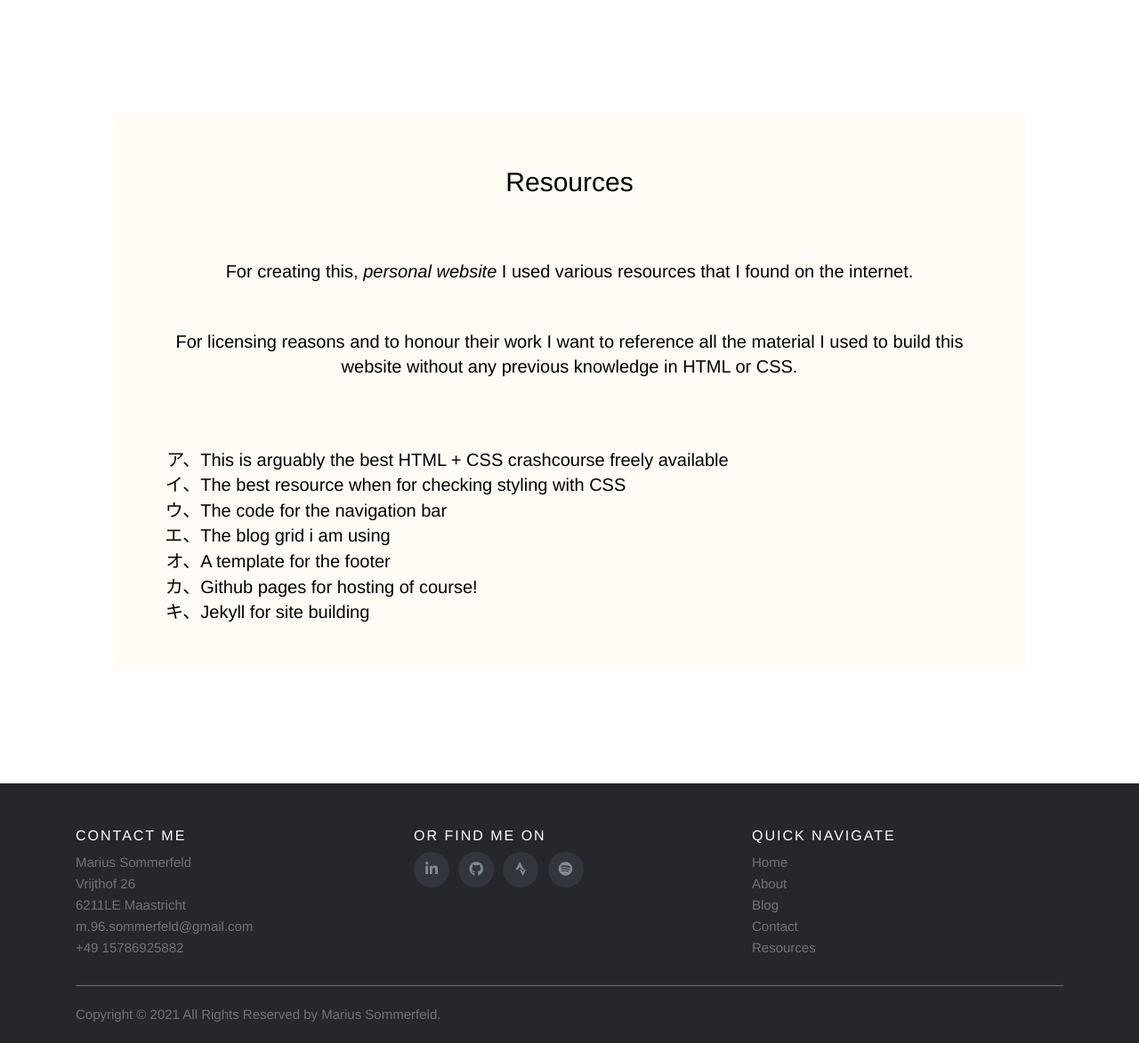
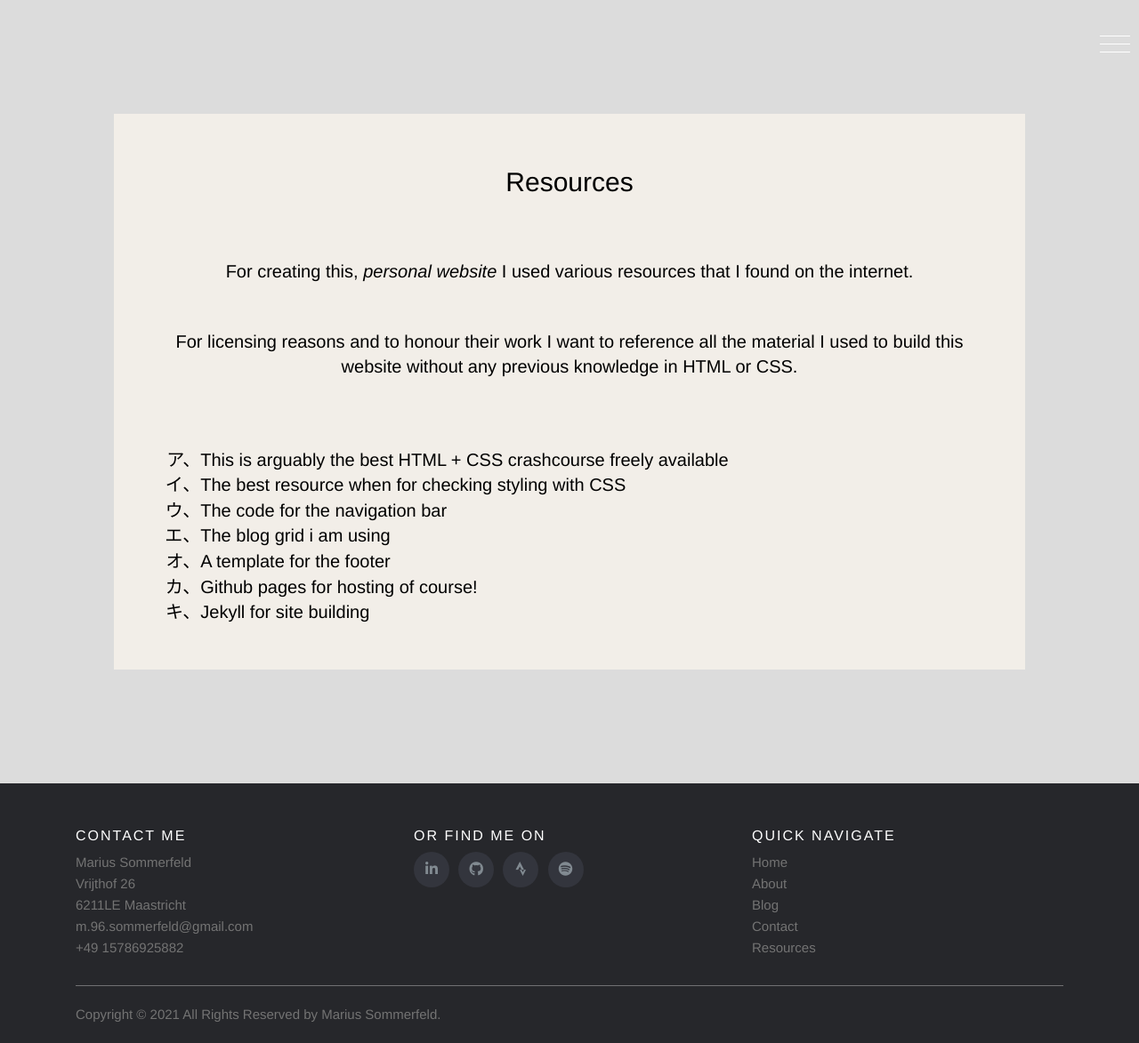
Before and after one commit to Marius-So/Marius-So.github.io, a Jekyll site: the page built from sites/resources.html, in a window 1280 px wide. Shown: the whole page at 89% size. Built offline with Jekyll 4.4.1, drawn with Linux system fonts in a browser that asks for light colours; nearby versions of some CDN libraries; comment, search, counter and statistics services are not loaded.

Commit message:
finished the 404 page

```diff
--- a/_sass/404-styling.scss
+++ b/_sass/404-styling.scss
@@ -1,12 +1,51 @@
+.content{
+    background-color: #fff9f0a1;
+
+    min-height: 80vb;
+
+}
+
+
 .content .notfound{
-    background-color: white;
+    background-color: #fff9f0a1;
     z-index: 1;
     color: black;
     min-height: 80vb;
+    margin-bottom: -5%;
+
 }
+
+.content .notfound div{
+    margin-top: 0%;
+}
+
 
 .content {
     background-image: none;
 
     width: 100%;
 }
+
+.notfound h1, h3{
+    text-align: center;
+    width: 80%;
+    margin: 3% 10%;
+}
+.notfound .gif {
+    margin: 10% 10%;
+}
+
+.notfound .gif iframe{
+    height:  -webkit-fill-available;
+    width: 100%;
+
+}
+
+.giphy-embed{
+    border-width: 0px;
+    width:max-content;
+    height: 100%;
+    position: inherit;
+    width: -webkit-fill-available;
+    height: -webkit-fill-available;
+}
--- a/_sass/blogcards.scss
+++ b/_sass/blogcards.scss
@@ -3,7 +3,7 @@
     background-size: cover;
     background-position: center center;
     background-attachment: fixed;
-    width: 100%;
+	width: 100%;
 }
 .screen-reader-text {
 	clip: rect(1px, 1px, 1px, 1px);
--- a/_sass/resources-styling.scss
+++ b/_sass/resources-styling.scss
@@ -1,10 +1,6 @@
-.content{
-    background-image: url("/assets/images/startup.jpg");
-    background-size: cover;
-    background-position: center center;
-    background-attachment: fixed;
-    width: 100%;
-  }
+.outerresources{
+    background-color: gainsboro;
+}
 
 .resources{
     color: black;
--- a/sites/resources.html
+++ b/sites/resources.html
@@ -3,7 +3,8 @@
 permaling: /sites/resources.html
 title: Resources
 ---
-<div class="resources">
+<div class="outerresources">
+    <div class="resources">
     <h2>
         Resources
     </h2>
@@ -24,5 +25,6 @@
         <li><a href="https://jekyllrb.com/">Jekyll for site building</a></li>
     </ul>
     </div>
+</div>
 
 </div>
```
Also changed, not shown: sites/404.html (+24 -4 lines), 1 other file.
